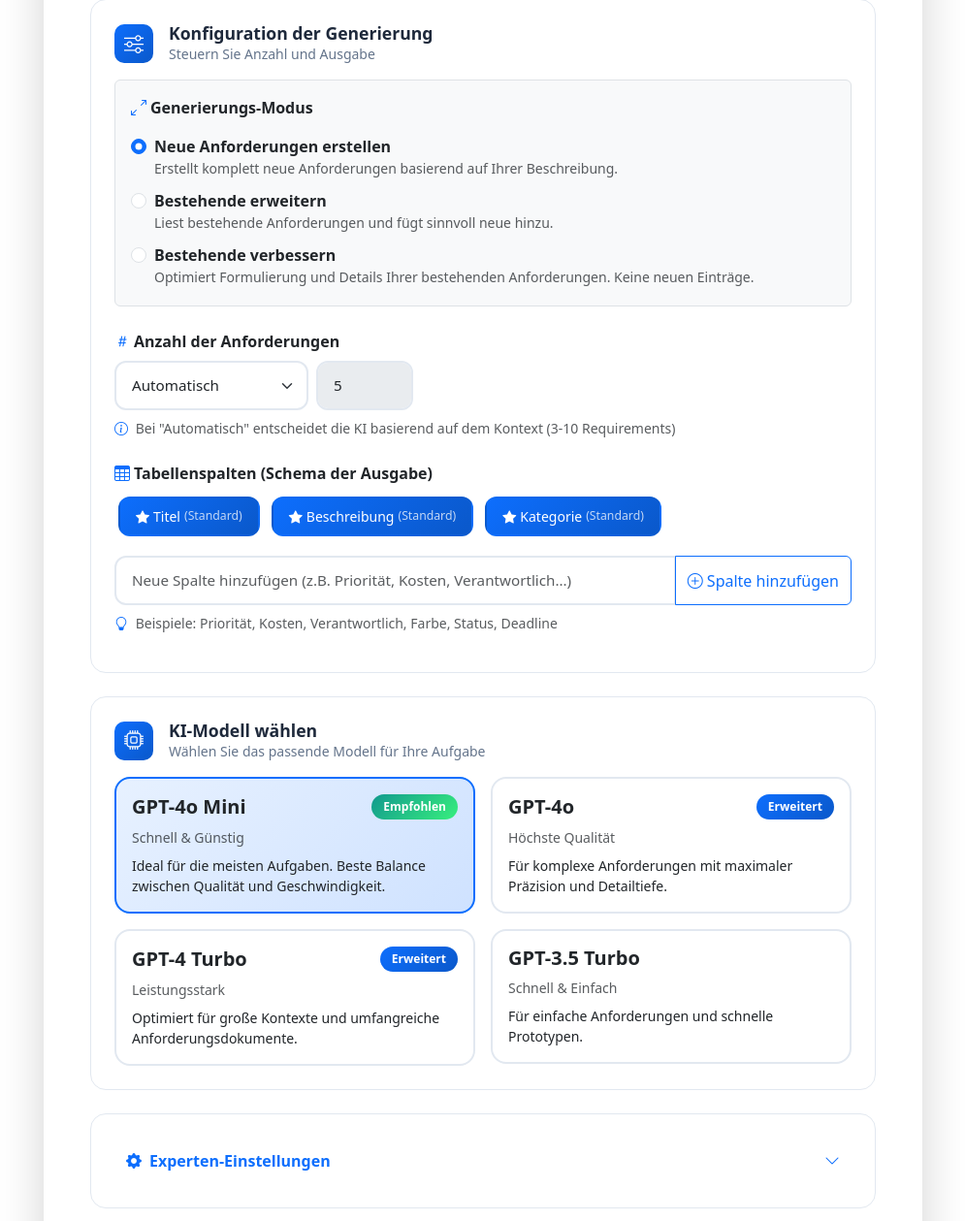
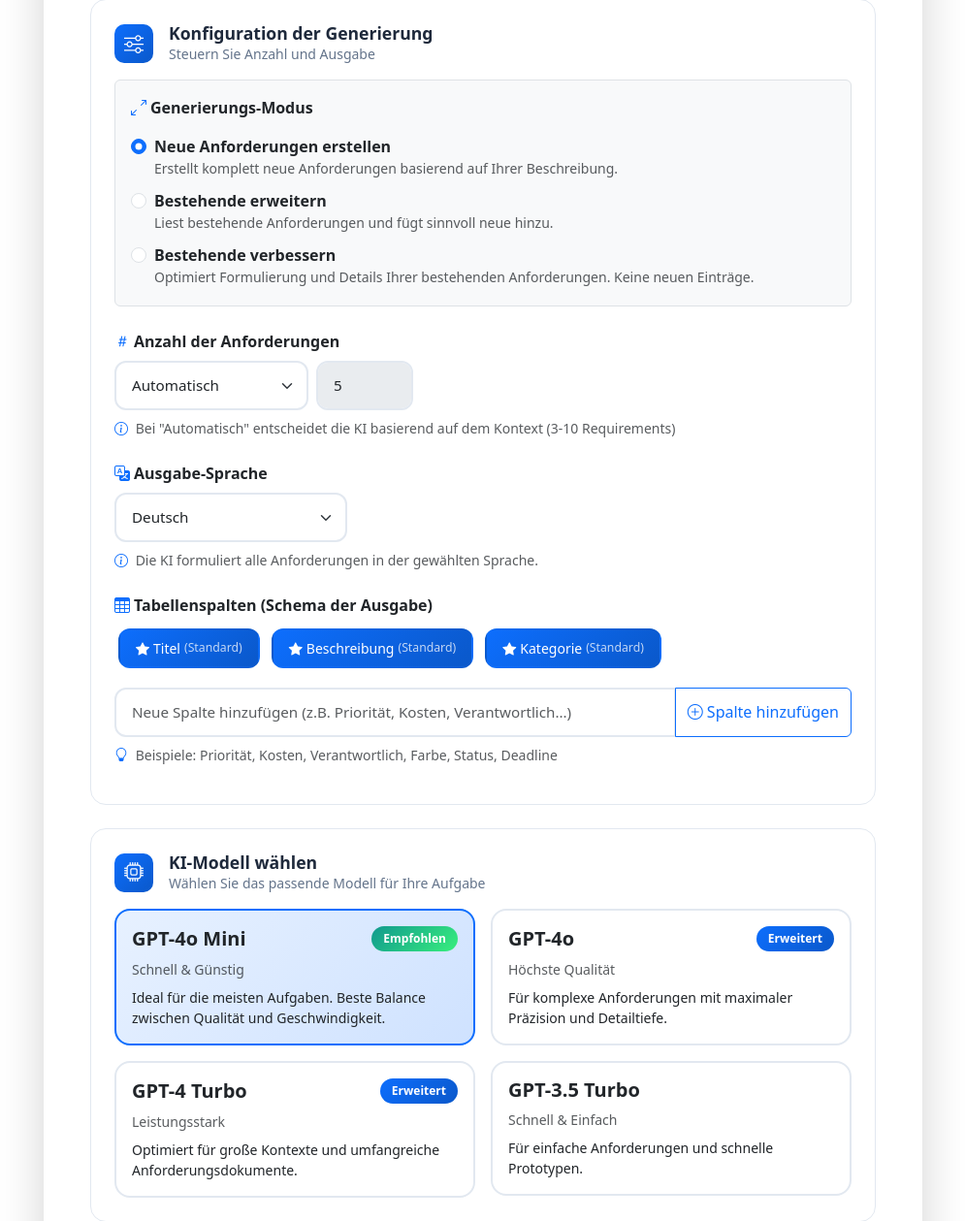
Before and after one commit to Sara26748/study-project, a Flask app: template app/templates/agent/agent.html in a window 1280 px wide. Shown: the part 1294-2553 px from the top of the page at 97% size, without its empty margins (142-1137 px from the left). Run offline with Flask 3, Linux system fonts and the light colour scheme; the template is opened without the code that fills it, so the values that code supplies are empty.

Commit message:
Add language selection for AI requirements

```diff
--- a/app/agent.py
+++ b/app/agent.py
@@ -60,6 +60,7 @@ def generate(project_id):
     product_system = ""
     ai_model = None
     num_requirements = None
+    output_language = None
     improve_only = False
     extend_existing = False
 
@@ -76,6 +77,7 @@ def generate(project_id):
             ai_model = data.get('ai_model', '').strip() or None
             improve_only = data.get('improve_only', False)
             extend_existing = data.get('extend_existing', False)
+            output_language = data.get('output_language', '').strip() or None
 
             # Handle num_requirements
             num_req_mode = data.get('num_requirements_mode', 'auto')
@@ -93,6 +95,7 @@ def generate(project_id):
         ai_model = request.form.get('ai_model', '').strip() or None
         improve_only = request.form.get('improve_only', 'false') == 'true'
         extend_existing = request.form.get('extend_existing', 'false') == 'true'
+        output_language = request.form.get('output_language', '').strip() or None
 
         # Handle num_requirements
         num_req_mode = request.form.get('num_requirements_mode', 'auto')
@@ -278,7 +281,8 @@ def generate(project_id):
             product_system=product_system,
             has_excel_context=has_excel,
             improve_only=improve_only,
-            extend_existing=extend_existing
+            extend_existing=extend_existing,
+            output_language=output_language
         )
 
         saved_count = 0
--- a/app/services/ai_client.py
+++ b/app/services/ai_client.py
@@ -9,7 +9,7 @@ from openai import OpenAI
 sys.path.insert(0, str(Path(__file__).parent.parent.parent))
 import config
 
-def generate_requirements(user_description: str | None, inputs: dict, columns: list = None, ai_model: str = None, num_requirements: int = None, product_system: str = None, has_excel_context: bool = False, improve_only: bool = False, extend_existing: bool = False) -> list[dict]:
+def generate_requirements(user_description: str | None, inputs: dict, columns: list = None, ai_model: str = None, num_requirements: int = None, product_system: str = None, has_excel_context: bool = False, improve_only: bool = False, extend_existing: bool = False, output_language: str | None = None) -> list[dict]:
     """
     Calls OpenAI API to generate requirements based on user description and inputs.
 
@@ -23,6 +23,7 @@ def generate_requirements(user_description: str | None, inputs: dict, columns: l
         has_excel_context (bool): Whether Excel context is present in user_description.
         improve_only (bool): Whether to only improve existing requirements.
         extend_existing (bool): Whether to extend existing requirements.
+        output_language (str | None): Optional language for generated requirements.
 
     Returns:
         list[dict]: List of requirement dicts with dynamic columns based on project.
@@ -34,7 +35,7 @@ def generate_requirements(user_description: str | None, inputs: dict, columns: l
     # Get configuration
     api_key = config.OPENAI_API_KEY
     model = ai_model or config.OPENAI_MODEL or "gpt-4o-mini"
-    system_prompt = config.get_system_prompt(columns, num_requirements, product_system, has_excel_context, improve_only, extend_existing)
+    system_prompt = config.get_system_prompt(columns, num_requirements, product_system, has_excel_context, improve_only, extend_existing, output_language)
 
     # ... rest of the function stays the same
 
--- a/app/templates/agent/agent.html
+++ b/app/templates/agent/agent.html
@@ -599,6 +599,28 @@ endblock %} {% block content %}
                 </small>
               </div>
 
+              <!-- Output Language -->
+              <div class="mb-4">
+                <label class="form-label fw-semibold mb-2">
+                  <i class="bi bi-translate me-1 text-primary"></i>Ausgabe-Sprache
+                </label>
+                <select
+                  class="form-select"
+                  id="output_language"
+                  name="output_language"
+                  style="max-width: 240px"
+                >
+                  <option value="Deutsch" selected>Deutsch</option>
+                  <option value="Englisch">Englisch</option>
+                  <option value="Arabisch">Arabisch</option>
+                  <option value="Französisch">Französisch</option>
+                </select>
+                <small class="text-muted mt-2 d-block">
+                  <i class="bi bi-info-circle me-1 text-primary"></i>
+                  Die KI formuliert alle Anforderungen in der gewählten Sprache.
+                </small>
+              </div>
+
               <!-- Table Columns Schema -->
               <div class="mb-3">
                 <label class="form-label fw-semibold mb-2">
```
Also changed, not shown: config.py (+11 -2 lines).
